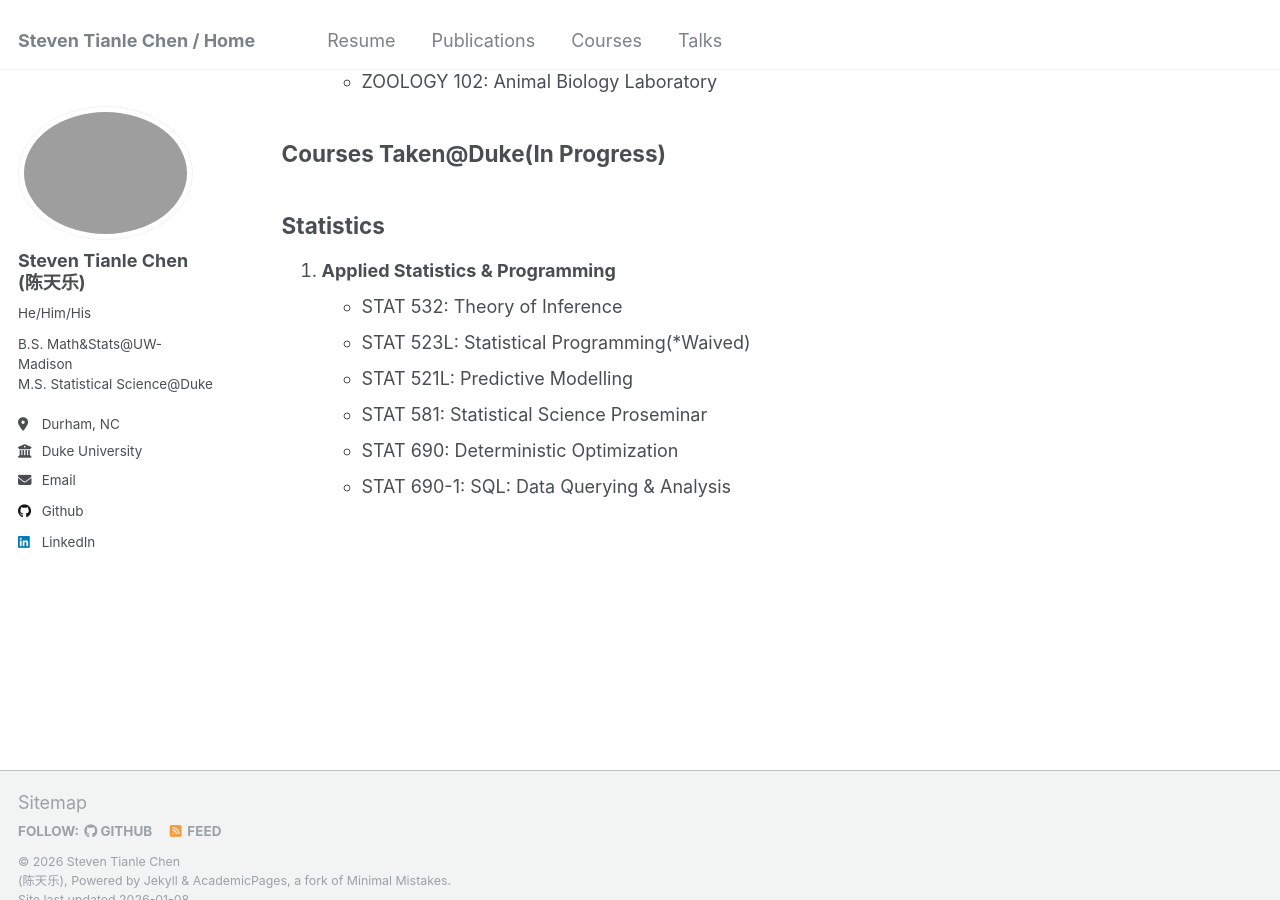
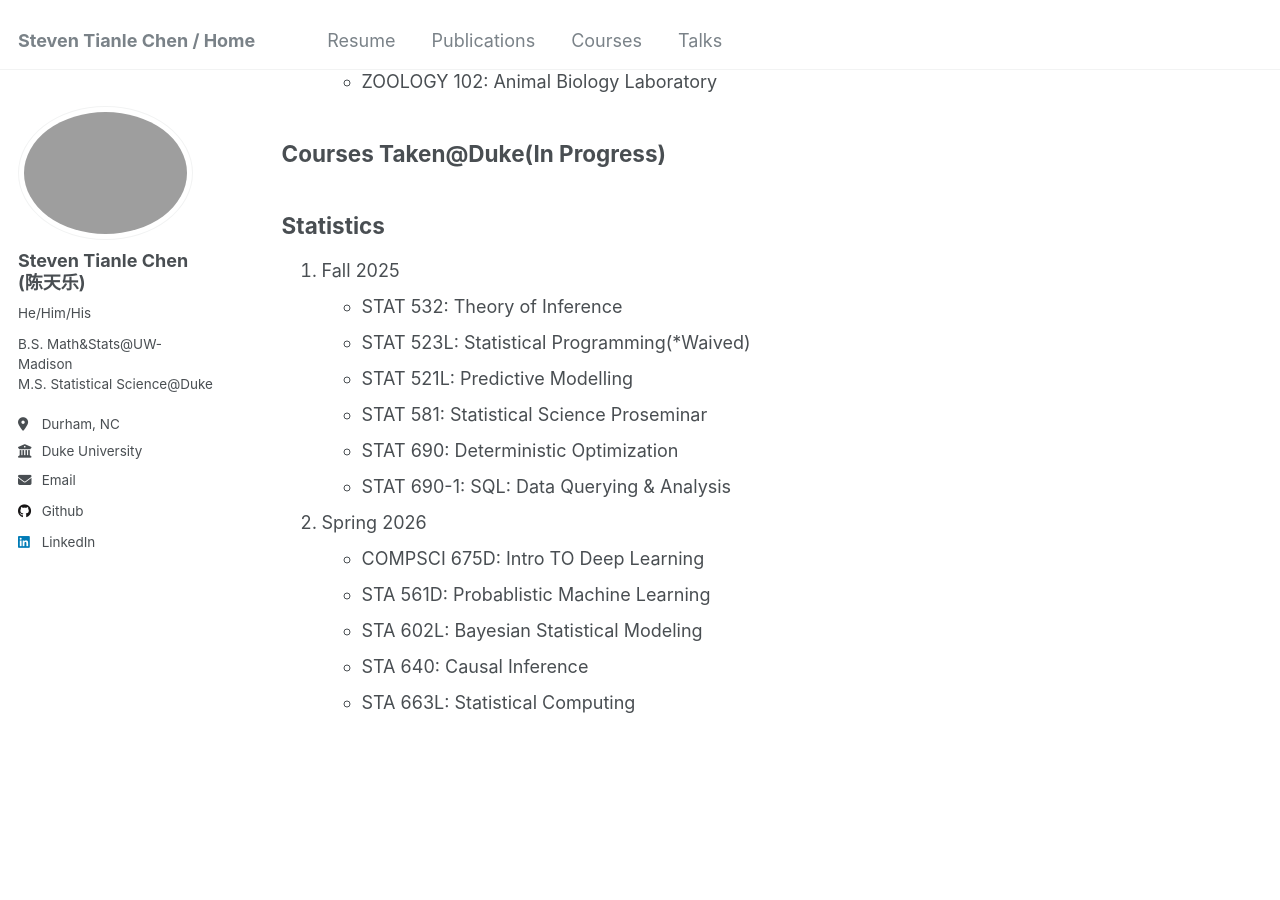
Before and after one commit to sttlchen/sttlchen.github.io, a Jekyll site: the page built from _pages/cr.md, in a window 1280 px wide and 900 px high, scrolled down 1848 px. Built offline with Jekyll 4.4.1, drawn with Linux system fonts in a browser that asks for light colours.

Commit message:
Update cr.md

```diff
--- a/_pages/cr.md
+++ b/_pages/cr.md
@@ -67,10 +67,16 @@ redirect_from:
 ## **Courses Taken@Duke(In Progress)**
 ## **Statistics**
 
-1. **Applied Statistics & Programming**
+1. Fall 2025
    - STAT 532: Theory of Inference
    - STAT 523L: Statistical Programming(*Waived)
    - STAT 521L: Predictive Modelling
    - STAT 581: Statistical Science Proseminar
    - STAT 690: Deterministic Optimization
    - STAT 690-1: SQL: Data Querying & Analysis
+2. Spring 2026
+   - COMPSCI 675D: Intro TO Deep Learning
+   - STA 561D: Probablistic Machine Learning
+   - STA 602L: Bayesian Statistical Modeling
+   - STA 640: Causal Inference
+   - STA 663L: Statistical Computing
```
